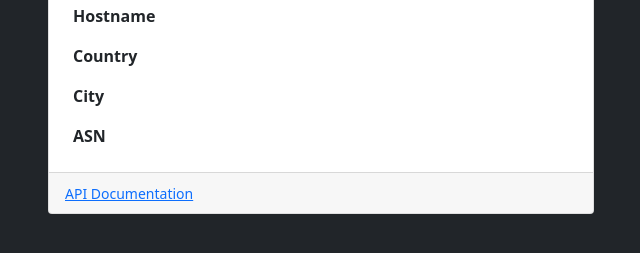
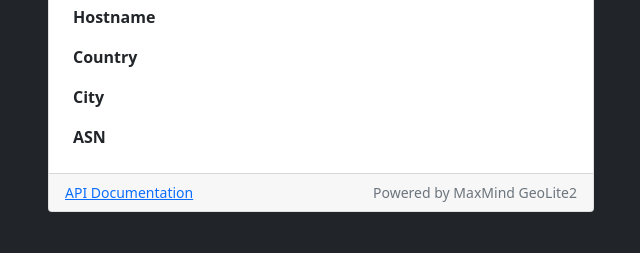
Before and after one commit to divadsn/geoip-api, a plain HTML site: page geoip_api/static/index.html in a window 1280 px wide. Shown: the part 533-786 px from the top of the page, without its empty margins (319-959 px from the left). Drawn offline with nearby package versions, Linux system fonts and the light colour scheme; some icons are missing.

Commit message:
Add "Powered by MaxMind" credit to page footer
Signed-off-by: David Sn <divad.nnamtdeis@gmail.com>

```diff
--- a/geoip_api/static/index.html
+++ b/geoip_api/static/index.html
@@ -56,8 +56,9 @@
                 </tbody>
               </table>
             </div>
-            <div class="card-footer">
+            <div class="card-footer d-flex justify-content-between">
               <small><a href="/docs/">API Documentation</a></small>
+              <small class="text-muted">Powered by MaxMind GeoLite2</small>
             </div>
           </div>
         </div>
```
